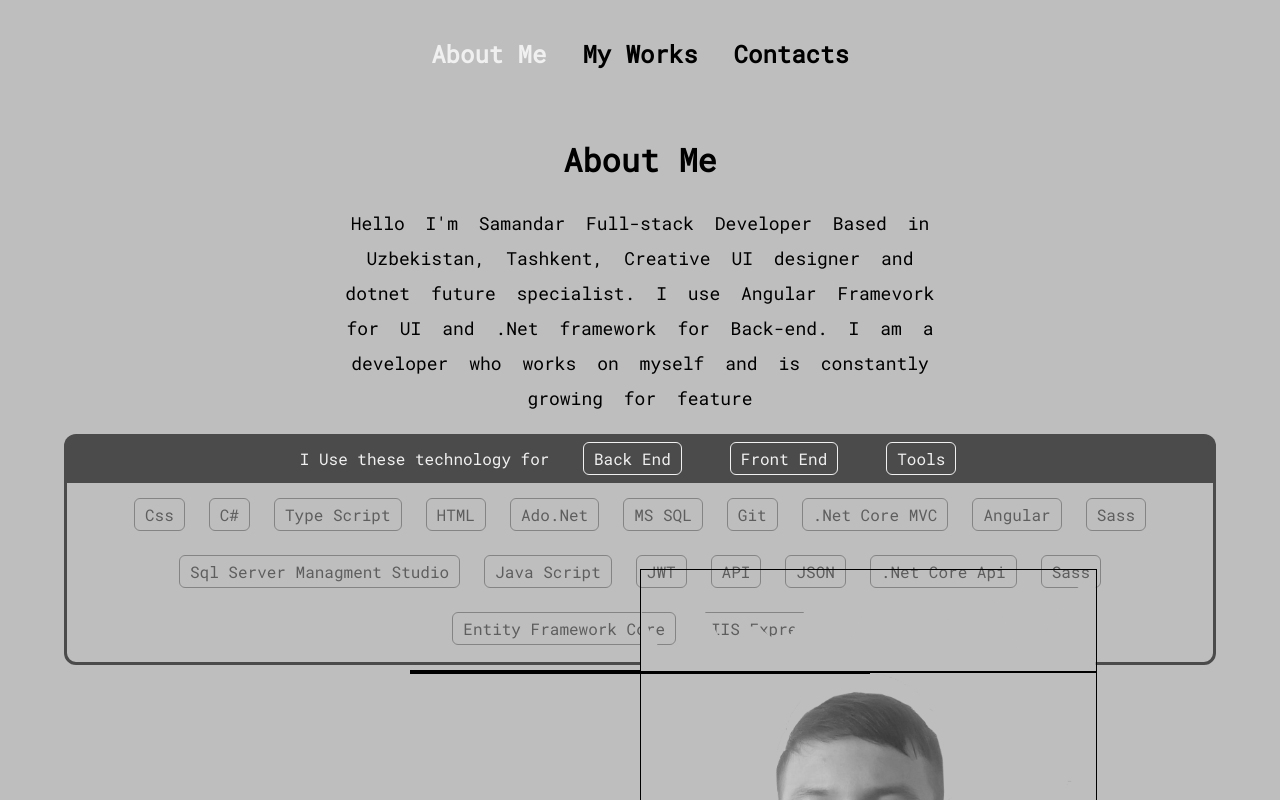
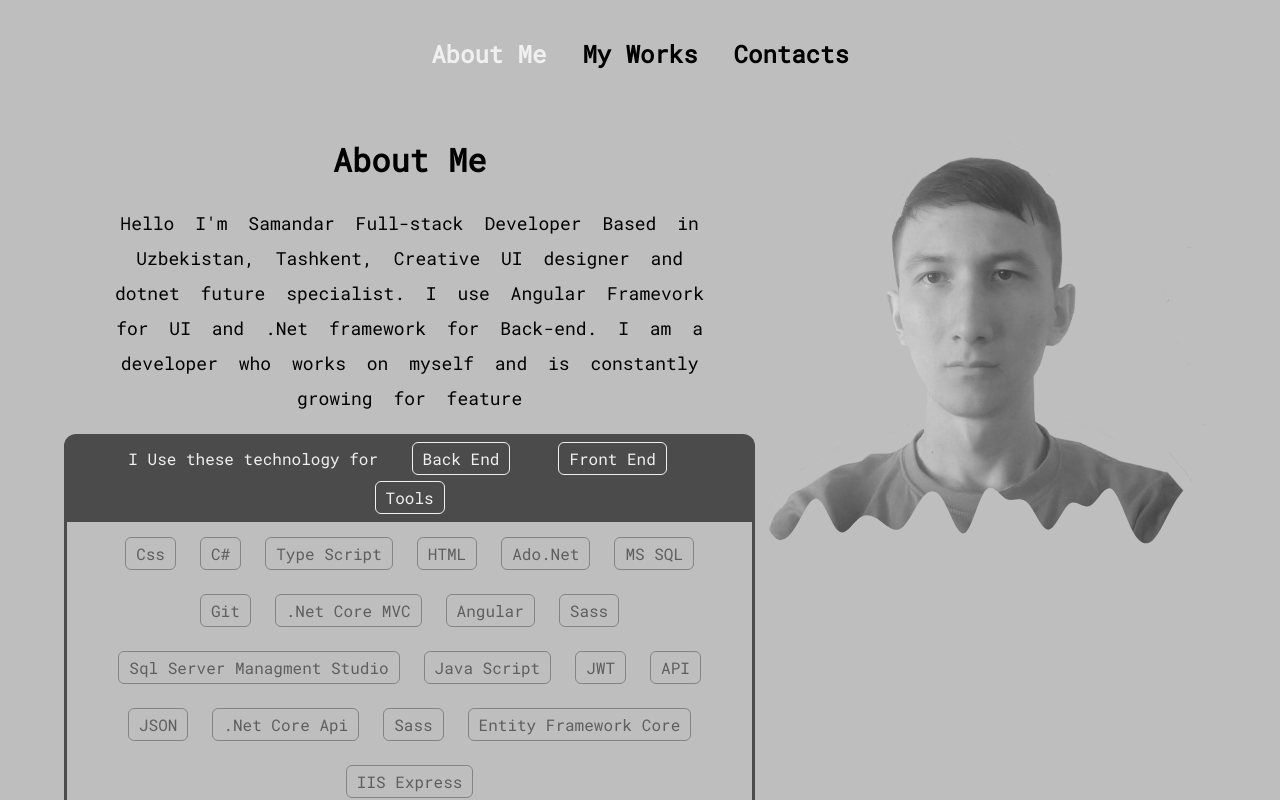
Before and after one commit to Samandar02/Samandar02.github.io, an Angular app in the folder client-app/: page / in a window 1280 px wide. Shown: the top 800 px of the page. Built offline with nearby package versions, Linux system fonts and the light colour scheme.

Commit message:
cause detected and fix it

```diff
--- a/client-app/src/app/about-me/about-me.component.html
+++ b/client-app/src/app/about-me/about-me.component.html
@@ -1,23 +1,24 @@
 <div class="container mto">
     <div class="col60">
-        <h1>About Me</h1>
-        <p>Hello I'm Samandar Full-stack Developer Based in Uzbekistan, Tashkent, Creative UI designer and dotnet
-            future specialist. I use Angular Framevork for UI and .Net framework for Back-end. I am a developer who
-            works
-            on myself and is constantly growing for feature</p>
+        <div class="col">
+            <h1>About Me</h1>
+            <p>Hello I'm Samandar Full-stack Developer Based in Uzbekistan, Tashkent, Creative UI designer and dotnet
+                future specialist. I use Angular Framevork for UI and .Net framework for Back-end. I am a developer who
+                works on myself and is constantly growing for feature</p>
+        </div>
+        <div class="col">
+            <app-selector></app-selector>
+        </div>
     </div>
-    <div class="selector">
-        <app-selector></app-selector>
-    </div>
-    <div class="col40 b">
-        <div class="img-content b">
-            <img class="b" src="../../assets/me_no_color.png" alt="">
-            <svg class="b" id="vawe" xmlns="http://www.w3.org/2000/svg" viewBox="0 0 1440 320">
+    <div class="col40">
+        <div class="img-content">
+            <img src="../../assets/me_no_color.png" alt="">
+            <svg id="vawe" xmlns="http://www.w3.org/2000/svg" viewBox="0 0 1440 320">
                 <path fill="rgb(190, 190, 190)" fill-opacity="1"
                     d="M0,128L10.9,154.7C21.8,181,44,235,65,250.7C87.3,267,109,245,131,208C152.7,171,175,117,196,128C218.2,139,240,213,262,229.3C283.6,245,305,203,327,186.7C349.1,171,371,181,393,197.3C414.5,213,436,235,458,218.7C480,203,502,149,524,122.7C545.5,96,567,96,589,133.3C610.9,171,633,245,655,234.7C676.4,224,698,128,720,101.3C741.8,75,764,117,785,128C807.3,139,829,117,851,138.7C872.7,160,895,224,916,224C938.2,224,960,160,982,144C1003.6,128,1025,160,1047,149.3C1069.1,139,1091,85,1113,96C1134.5,107,1156,181,1178,224C1200,267,1222,277,1244,256C1265.5,235,1287,181,1309,144C1330.9,107,1353,85,1375,64C1396.4,43,1418,21,1429,10.7L1440,0L1440,320L1429.1,320C1418.2,320,1396,320,1375,320C1352.7,320,1331,320,1309,320C1287.3,320,1265,320,1244,320C1221.8,320,1200,320,1178,320C1156.4,320,1135,320,1113,320C1090.9,320,1069,320,1047,320C1025.5,320,1004,320,982,320C960,320,938,320,916,320C894.5,320,873,320,851,320C829.1,320,807,320,785,320C763.6,320,742,320,720,320C698.2,320,676,320,655,320C632.7,320,611,320,589,320C567.3,320,545,320,524,320C501.8,320,480,320,458,320C436.4,320,415,320,393,320C370.9,320,349,320,327,320C305.5,320,284,320,262,320C240,320,218,320,196,320C174.5,320,153,320,131,320C109.1,320,87,320,65,320C43.6,320,22,320,11,320L0,320Z">
                 </path>
             </svg>
-
         </div>
     </div>
+
 </div>
--- a/client-app/src/app/about-me/about-me.component.scss
+++ b/client-app/src/app/about-me/about-me.component.scss
@@ -4,17 +4,17 @@
     justify-content: center;
     flex-wrap: wrap;
 
+    h1{
+        margin-bottom: 25px;
+
+    }
     .col60{
         width: 60%;
-
+        display: inline-flex;
+        flex-direction: column;
     }
     .col40{
         width: 40%;
-
-    }
-    h1{
-        margin-bottom: 25px;
-
     }
     p{
         padding: 0 30px;
@@ -27,14 +27,13 @@
         width: 100%;
         min-width: 310px;
         img {
-            position: absolute;
             width: 100%;
+            display:inline-block;
         }
         #vawe{
             position: absolute;
-            width: 100%;
-            top: auto;
             bottom: 0;
+            left: 0;
         }
     }
 }
--- a/client-app/src/app/app.component.html
+++ b/client-app/src/app/app.component.html
@@ -1,6 +1,4 @@
 <app-navbar></app-navbar>
-<main >
     <main [@navigate]="getState(o)">
         <router-outlet #o="outlet"></router-outlet>
       </main>
-</main>
--- a/client-app/src/index.html
+++ b/client-app/src/index.html
@@ -2,7 +2,7 @@
 <html lang="en">
 <head>
   <meta charset="utf-8">
-  <title>Frontend Mentor | Todo app</title>
+  <title>Uchqunov Samandar's web page</title>
   <base href="/">
   <meta name="viewport" content="width=device-width, initial-scale=1">
   <link rel="icon" type="image/png" sizes="32x32" href="./favicon.ico">
```
